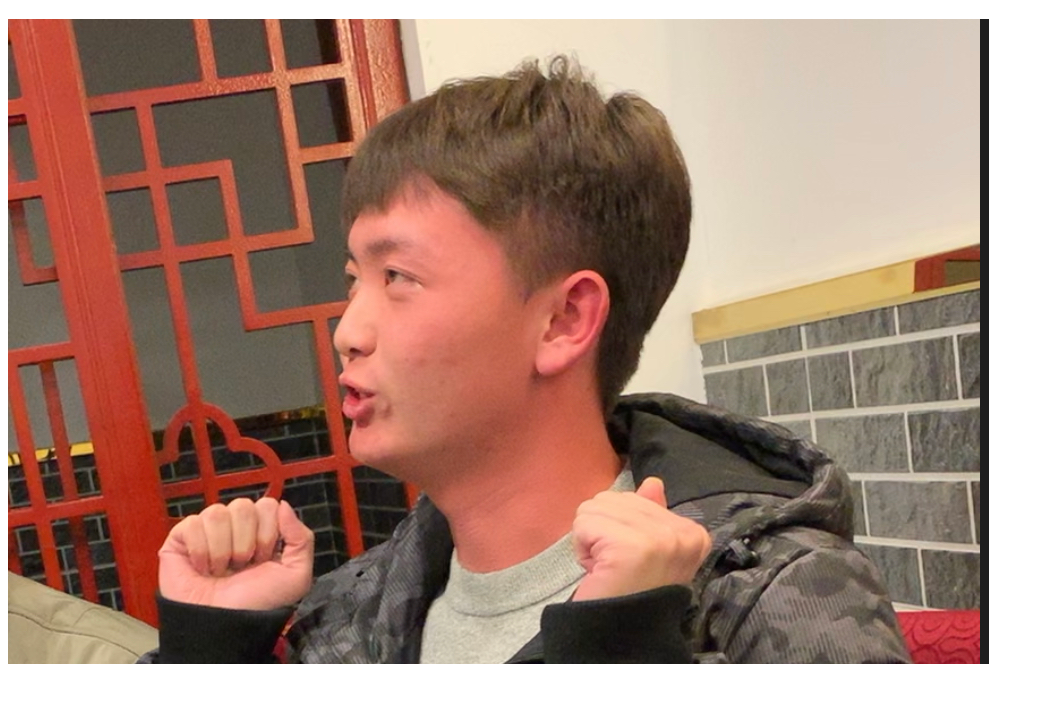
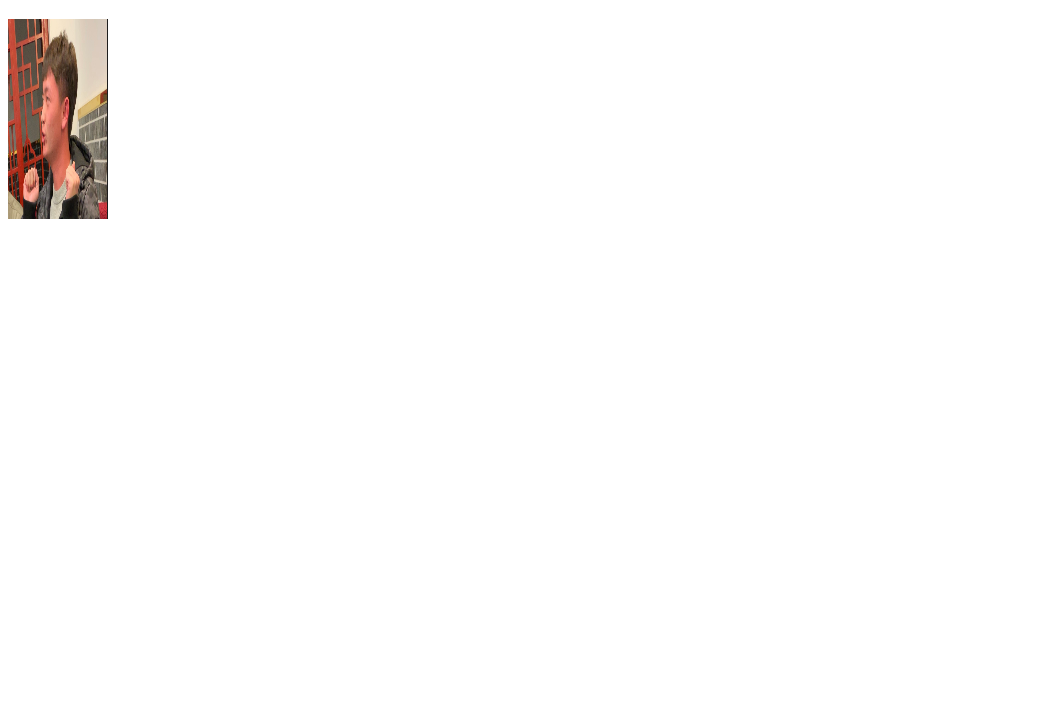
Before and after one commit to IssueTheRapper/issuetherapper.github.io, a plain HTML site: page index.html in a window 1280 px wide. Shown: the part 78-780 px from the top of the page, without its empty margins (0-1044 px from the left). Drawn offline with Linux system fonts and the light colour scheme.

Commit message:
Update index.html

```diff
--- a/index.html
+++ b/index.html
@@ -6,6 +6,6 @@
 	</head>
 	<body>
 		<h1>天成永远追不上天财</h1>
-		<img src="IMG_0810(20190701-203251).jpg"/>
+		<img src="IMG_0810(20190701-203251).jpg" width=100 height=200/>
 	</body>
 </html>
```
